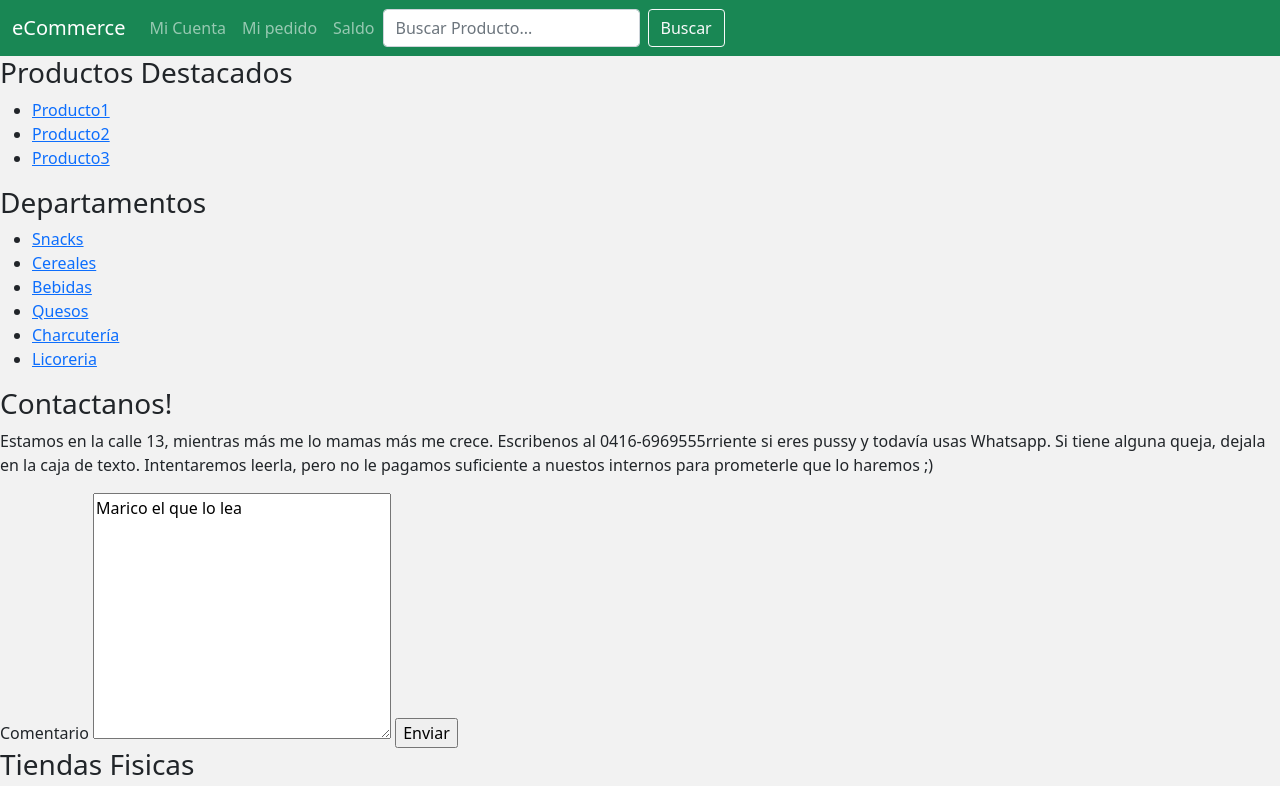
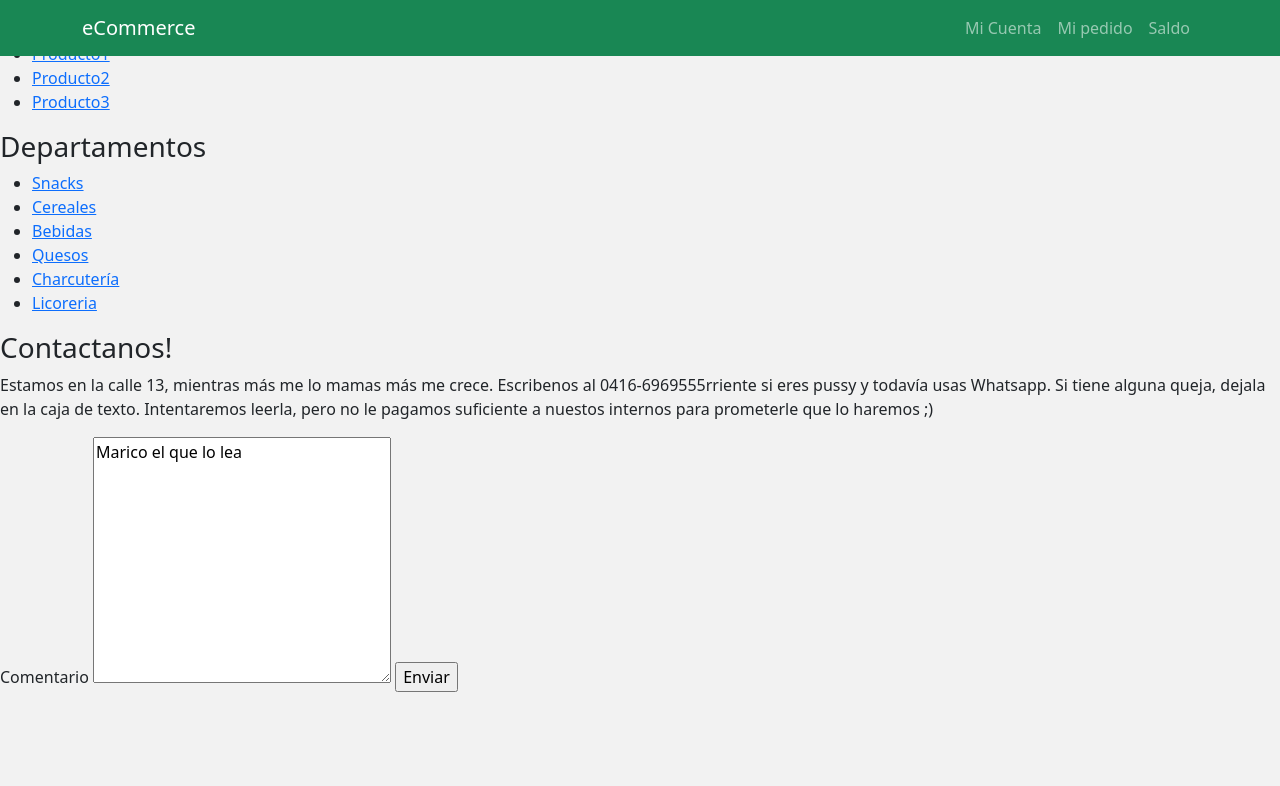
Before and after one commit to Nannd0u/Nannd0u.github.io, a plain HTML site: page index.html in a window 1280 px wide. Shown: the top 786 px of the page. Drawn offline with Linux system fonts and the light colour scheme; grey boxes are pictures that could not be loaded.

Commit message:
Se puso mas bonita la navbar uwu

```diff
--- a/css/main.scss
+++ b/css/main.scss
@@ -1,3 +1,15 @@
+/*:root {
+    --primary-color: #00b33c;
+}*/
+
 body {
-    background: #f2f2f2; //#20272E // #00b33c
+    background: #f2f2f2; //#20272E
 }
+
+.navbar .container-fluid .collapse .navbar-nav .nav-link {
+    color:  white;
+
+    &:hover {
+        font-weight: bold;
+    }
+}
--- a/index.html
+++ b/index.html
@@ -12,8 +12,8 @@
 
     <!-- NAVBAR -->
 
-    <nav class="navbar navbar-expand-md navbar-dark bg-success">
-        <div class="container-fluid">
+    <nav class="navbar navbar-expand-md navbar-dark bg-success fixed-top">
+        <div class="container-md">
             <a class="navbar-brand" href="https://www.ucab.edu.ve"> <span>e</span>Commerce </a>
             <button
                 class="navbar-toggler"
@@ -25,18 +25,13 @@
                 aria-label="Toogle navigation">
                 <span class="navbar-toggler-icon"></span>
             </button>
-            <div class="collapse navbar-collapse" id="navbarSupportedContent">
+            <div class="collapse navbar-collapse d-flex justify-content-end" id="navbarSupportedContent">
                 <ul class="navbar-nav">
                     <li class="nav-item"> <a class="nav-link" href="#">Mi Cuenta</a> </li>
                     <li class="nav-item"> <a class="nav-link" href="#">Mi pedido</a> </li>
                     <li class="nav-item"> <a class="nav-link" href="#">Saldo</a> </li>
                 </ul>
-                <form class="d-flex">
-                    <input class="form-control me-2" type="search" placeholder="Buscar Producto..." aria-label="Search">
-                    <button class="btn btn-outline-light" type="submit">Buscar</button>
-                </form>
             </div>
-
         </div>
     </nav>
 
@@ -89,13 +84,14 @@
         </div>
     </section>
 
+    <!---
     <section class="stores-section">
         <div class="contact-right">
             <h3>Tiendas Fisicas</h3>
             <iframe src="https://www.google.com/maps/embed?pb=!1m18!1m12!1m3!1d1905.6145667137098!2d-66.91962765147164!3d10.508025333901193!2m3!1f0!2f0!3f0!3m2!1i1024!2i768!4f13.1!3m3!1m2!1s0x8c2a5edb33d3af49%3A0x2f1a2341f344cce!2sPalacio%20de%20Miraflores!5e0!3m2!1ses!2sve!4v1616464100797!5m2!1ses!2sve" width="600" height="450" style="border:0;" allowfullscreen="" loading="lazy">
             </iframe>
         </div>
-    </section>
+    </section> -->
 
     <!-- FOOTER -->
 
```
Also changed, not shown: css/main.css, 1 other file.
